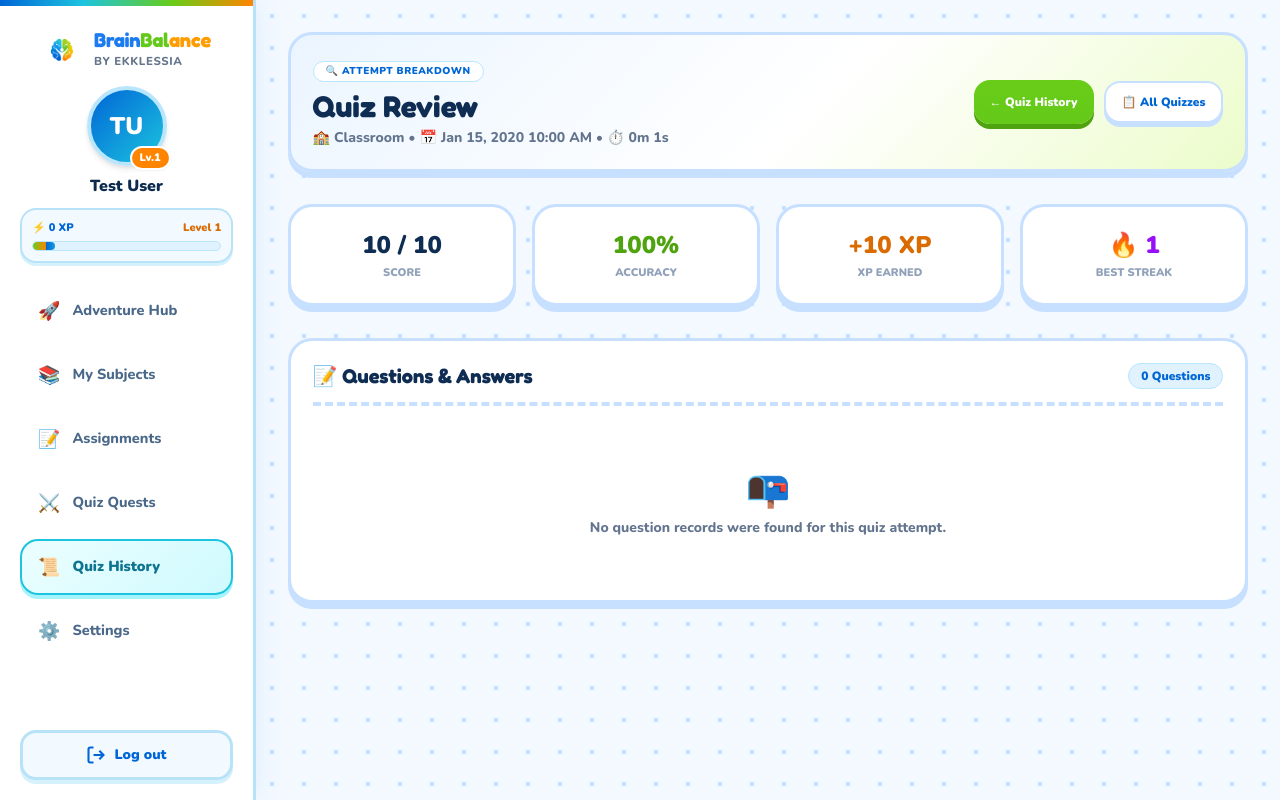
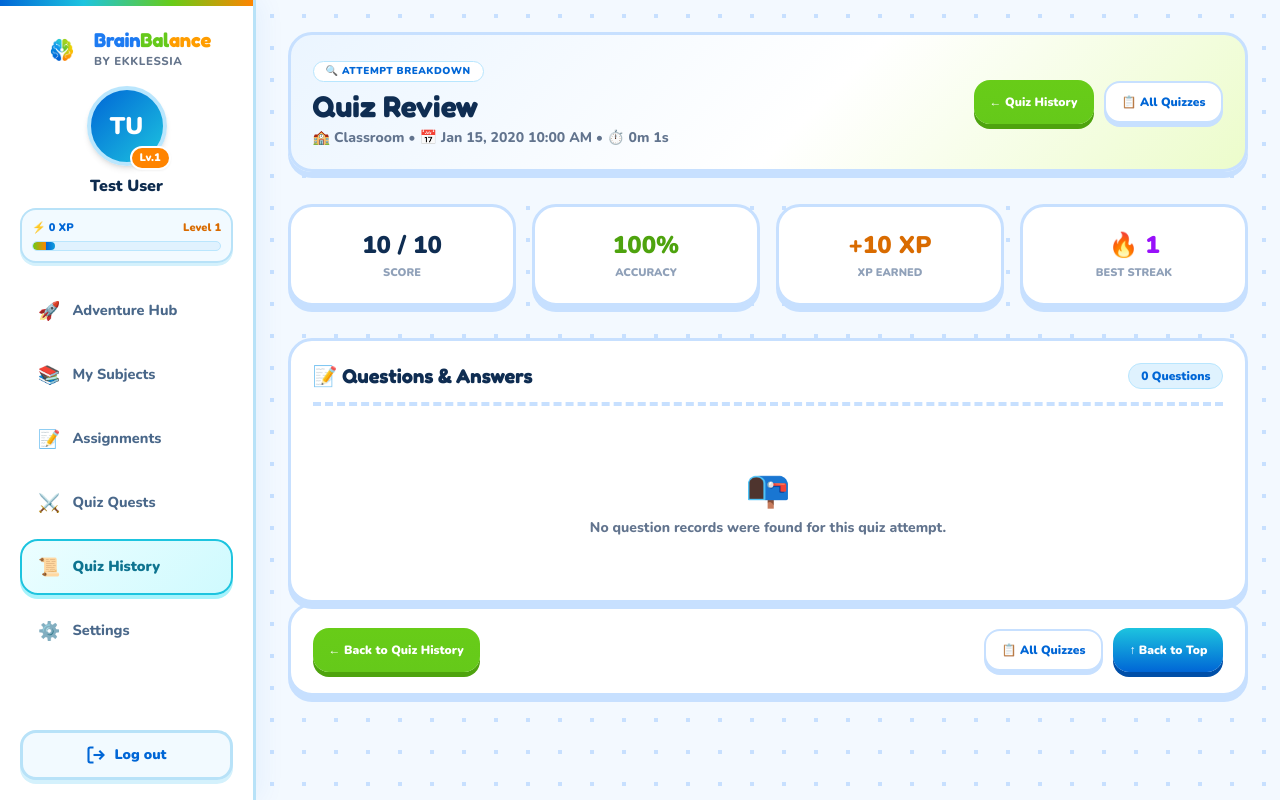
Before and after one commit to 3DWaffless/Brainbalance, a Laravel app: page /quizzes/attempt/1/review in a window 1280 px wide. Run offline with Laravel 12, Linux system fonts and the light colour scheme; a user stored in the database is signed in; data comes from the database, SQL or seed files in the repository; tables that the repository leaves empty hold one stand-in row (values such as "Sample post"); data that the repository does not hold is empty; style sheets or scripts are compiled from the project's sources; parts of the project's set-up code (start-up, migrations or seed data) failed here and were passed over.

Commit message:
Style quiz history pagination and review footer buttons

```diff
--- a/resources/views/quiz/review.blade.php
+++ b/resources/views/quiz/review.blade.php
@@ -219,6 +219,23 @@
     </div>
 </div>
 
+<!-- Bottom Navigation Bar -->
+<div class="card-tactile flex flex-col sm:flex-row justify-between items-center gap-4">
+    <a href="{{ route('quiz.history') }}" class="btn-tactile-teal text-xs py-2.5 px-4">
+        &larr; Back to Quiz History
+    </a>
+    <div class="flex flex-wrap items-center gap-2.5">
+        <a href="{{ route('quiz.index') }}" class="btn-tactile-ghost text-xs py-2.5 px-4">
+            📋 All Quizzes
+        </a>
+        <button type="button"
+                onclick="window.scrollTo({ top: 0, behavior: 'smooth' })"
+                class="btn-tactile-primary text-xs py-2.5 px-4">
+            &uarr; Back to Top
+        </button>
+    </div>
+</div>
+
 <script>
     function speakReviewText(text) {
         if (!('speechSynthesis' in window)) return;
```
Also changed, not shown: resources/views/quiz/history.blade.php (+11 -8 lines).
